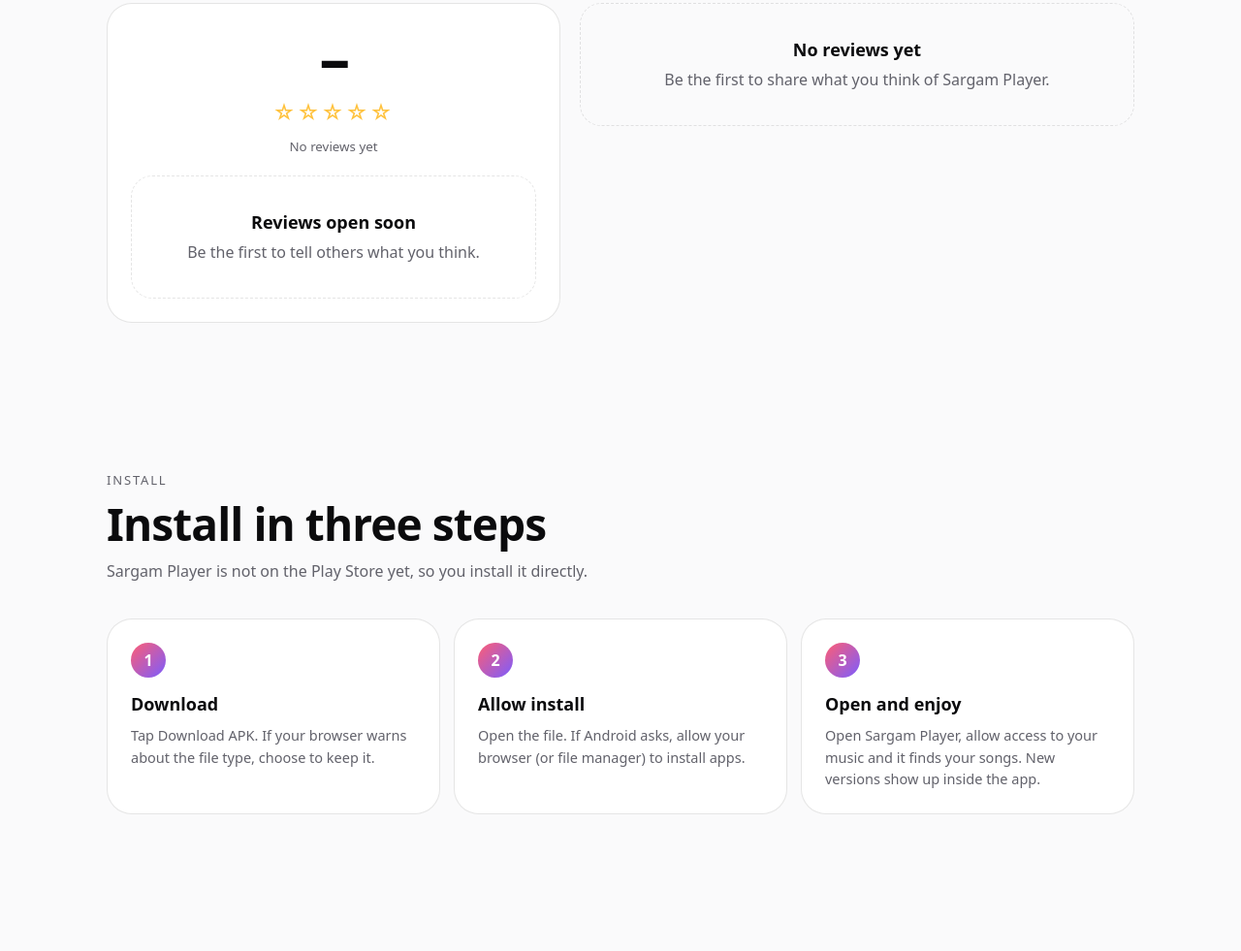
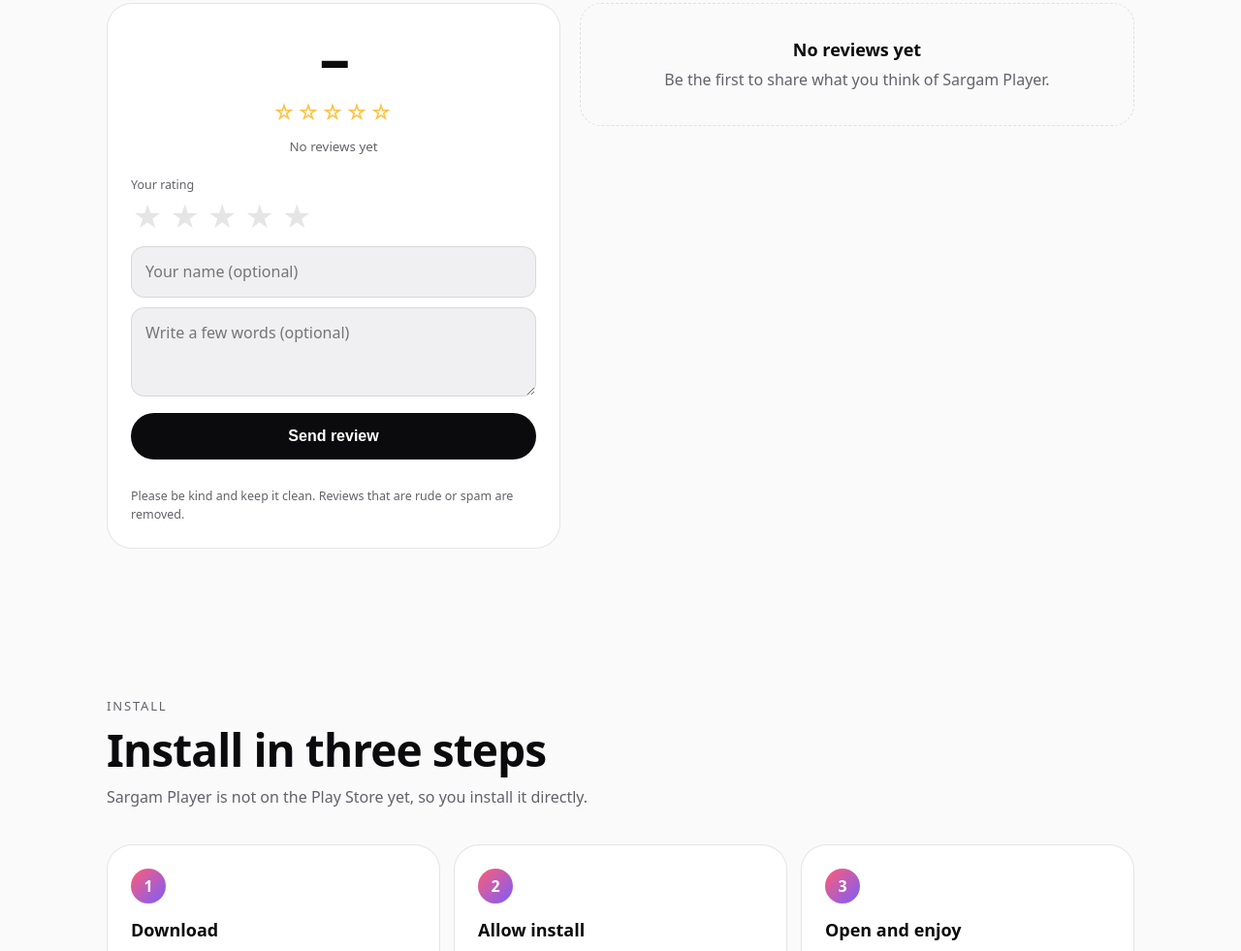
Before and after one commit to sazidlionsking/sargam-app, a plain HTML site: page index.html in a window 1280 px wide. Shown: the part 4448-5429 px from the top of the page at 97% size. Drawn offline with Linux system fonts and the light colour scheme; no server answers.

Commit message:
Add files via upload

```diff
--- a/index.html
+++ b/index.html
@@ -522,7 +522,7 @@ footer{padding:40px 0 56px;color:var(--mu);font-size:13.5px;text-align:center;bo
   /* ---------- reviews ----------
      REVIEWS_URL = address of the Google Apps Script web app (set up in the next step). Empty = "opening soon".
      Add ?demo=1 to the page address to try the form here (reviews are then kept only in this browser). */
-  var REVIEWS_URL="";
+  var REVIEWS_URL="https://script.google.com/macros/s/AKfycbzl0Gx3E-cpeRUJojiFHZzivLjCZXLSAnJCIR2wYdScor9t5KWLMDrB4Gl3PgRA2d0/exec";
   var demo=/[?&]demo=1/.test(location.search);
   var list=document.getElementById("list"),rf=document.getElementById("rf"),soon=document.getElementById("soon"),pick=document.getElementById("pick"),rm=document.getElementById("rm");
   var cur=0,data=[];
```
Also changed, not shown: 1 other file.
